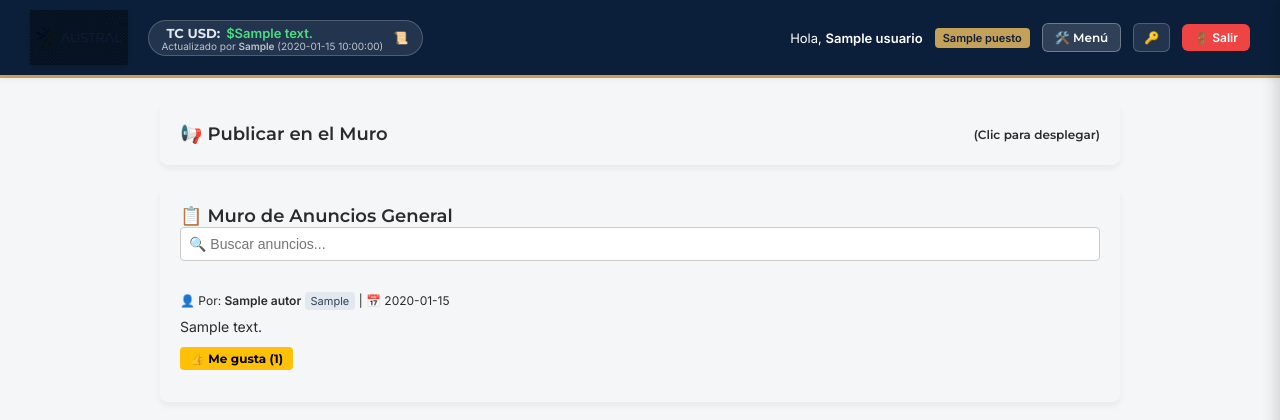
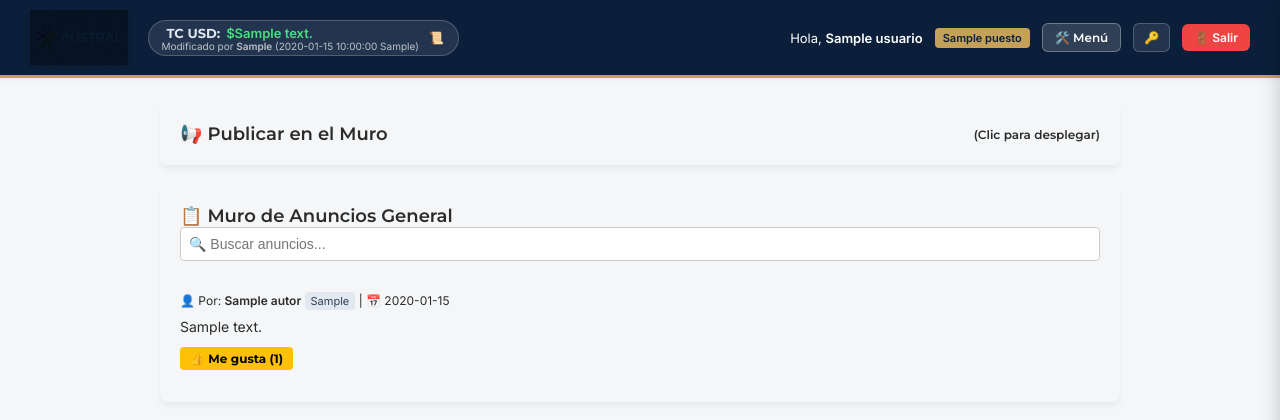
Before and after one commit to vaccarse730/intranet-austral, a Python web app: template templates/intranet.html in a window 1280 px wide. Shown: the top 420 px of the page. Run offline with Jinja, Linux system fonts and the light colour scheme; the template is opened without the code that fills it: most values are stand-ins (such as "Sample title", 1, 10 or a date in 2020).

Commit message:
Update intranet.html

```diff
--- a/templates/intranet.html
+++ b/templates/intranet.html
@@ -434,12 +434,11 @@ body.sidebar-open .main-content {
                 ${{ tipo_cambio or '0.00' }}
             </span>
         </div>
-        <!-- Etiqueta del último registro / cambio -->
+
+        <!-- Muestra quién y cuándo cambió el TC usando tus variables reales -->
         <span class="tc-last-update" style="font-size: 10px; color: rgba(255, 255, 255, 0.7); line-height: 1;">
-            {% if tc_ultimo_usuario and tc_ultima_fecha %}
-                Actualizado por <b>{{ tc_ultimo_usuario }}</b> ({{ tc_ultima_fecha }})
-            {% else %}
-                Último cambio: {{ tc_ultima_fecha or 'Sin registro' }}
+            {% if d_usuario and d_fecha %}
+                Modificado por <b>{{ d_usuario }}</b> ({{ d_fecha }} {{ d_hora }})
             {% endif %}
         </span>
     </div>
@@ -451,7 +450,7 @@ body.sidebar-open .main-content {
     </button>
     {% endif %}
 
-    <!-- Botón Historial (Log) -->
+    <!-- Botón Log de Cambios -->
     <button class="tc-btn-log" onclick="abrirModalLogTC()" style="background: none; border: none; color: #cbd5e1; cursor: pointer; padding: 2px; font-size: 12px;" title="Ver Log de Cambios">
         📜
     </button>
```
